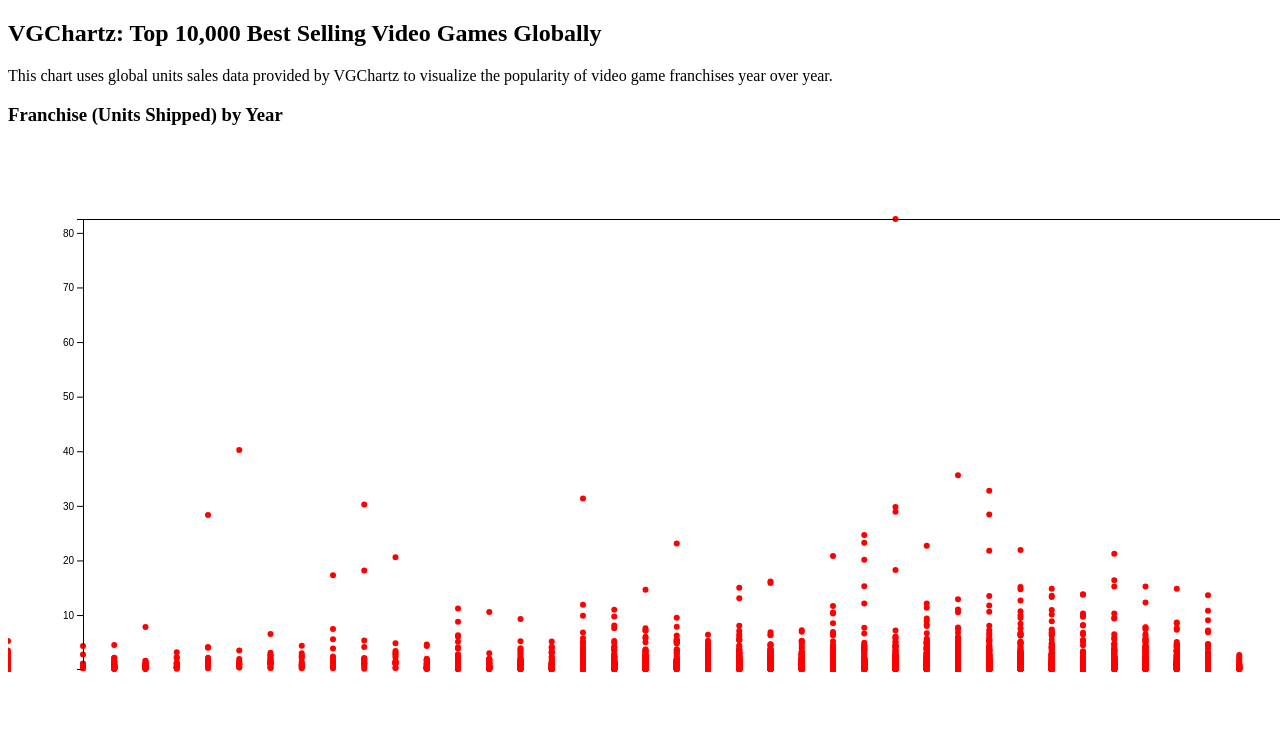
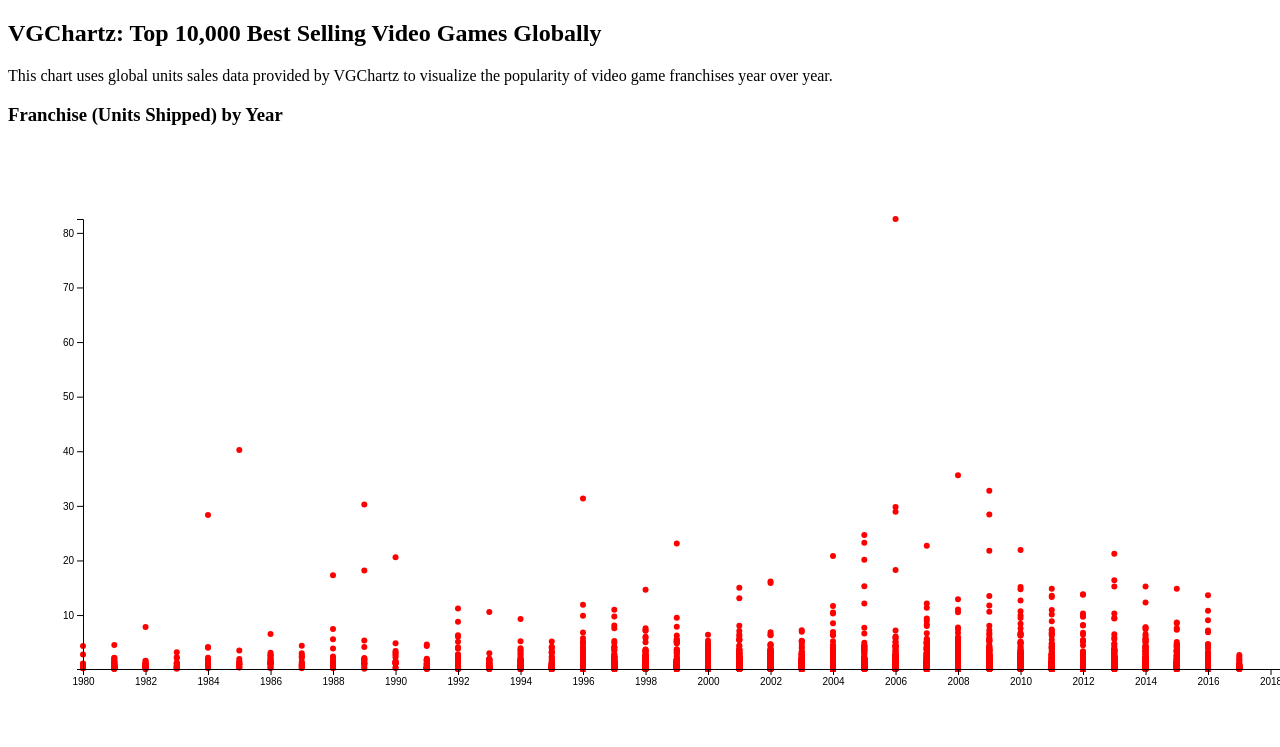
Before and after one commit to WhitneyOnTheWeb/DataVisualization, a plain HTML site: page index.html in a window 1280 px wide. Shown: the top 747 px of the page. Drawn offline with nearby package versions, Linux system fonts and the light colour scheme.

Commit message:
Add ticks to x-axis

```diff
--- a/index.html
+++ b/index.html
@@ -17,6 +17,7 @@
     <script type="text/javascript">
         // Chart setup
         // D3 Chart: Draw function
+        var formatYear = d3.timeFormat("%Y");
 
         function draw(data) {
             "use strict";
@@ -50,17 +51,17 @@
                 .append('g')
                     .attr('class', 'chart');
 
-            debugger;
-
             // Draw data points
             d3.select('svg')
                 .selectAll('circle')
                 .data(data)
                 .enter()
                 .append('circle')
-                    .attr('class', 'datapoint');
-
-            //debugger;
+                    .attr('class', function(d) {
+                            return 'franchise-' + d['Franchise'].replace(' ', '-')
+                                 + ' company-' + d['Console_Company']
+                                 + ' genre-' + d['Genre'];
+                        });
 
             // Create X-Axis (Time)
             var time_extent = d3.extent(data, function (d) {
@@ -73,7 +74,7 @@
 
             var time_axis = d3.axisBottom()
                 .scale(time_scale)
-                .ticks(d3.timeYear, 2);
+                .ticks(20, d3.timeFormat('%Y'));
 
             // Create Y-Axis (Measure)
             var count_extent = d3.extent(data, function (d) {
@@ -90,13 +91,13 @@
             d3.select('svg')
                 .append('g')
                     .attr('class', 'x axis')
-                    .attr('transform', 'translate(0,' + margin + ')')
+                    .attr('transform', 'translate(0,' + height + ')')
                 .call(time_axis);
 
             d3.select('svg')
                 .append('g')
                     .attr('class', 'y axis')
-                    .attr('transform', 'translate(' + margin + ',0)')
+                    .attr('transform', 'translate('+ margin + ',0)')
                 .call(count_axis);
 
             d3.selectAll('circle')
@@ -118,11 +119,11 @@
         Use D3 to load the CSV file
         and pass the contents of it to the draw function
         */
-        format = d3.timeFormat("%Y");
+        formatYear = d3.timeParse("%Y");
 
         d3.csv("vgsales_clean.csv", function (d) {
             d['Rank'] = +d['Rank'];
-            d['Year'] = +d['Year'];
+            d['Year'] = formatYear(+d['Year']);
             if (!isNaN(d['NA_Sales'])) { d['NA_Sales'] = parseFloat(d['NA_Sales']); }
             if (!isNaN(d['EU_Sales'])) { d['EU_Sales'] = parseFloat(d['EU_Sales']); }
             if (!isNaN(d['JP_Sales'])) { d['JP_Sales'] = parseFloat(d['JP_Sales']); }
```
